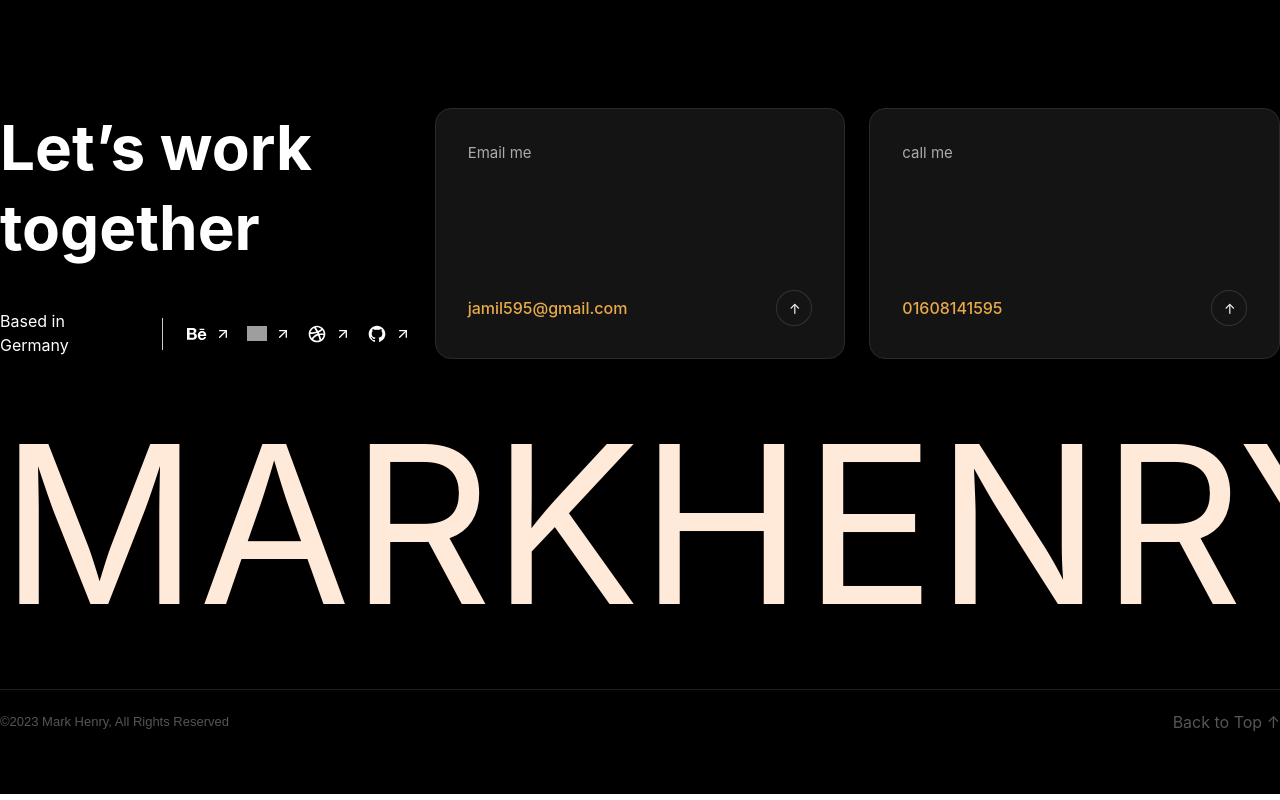
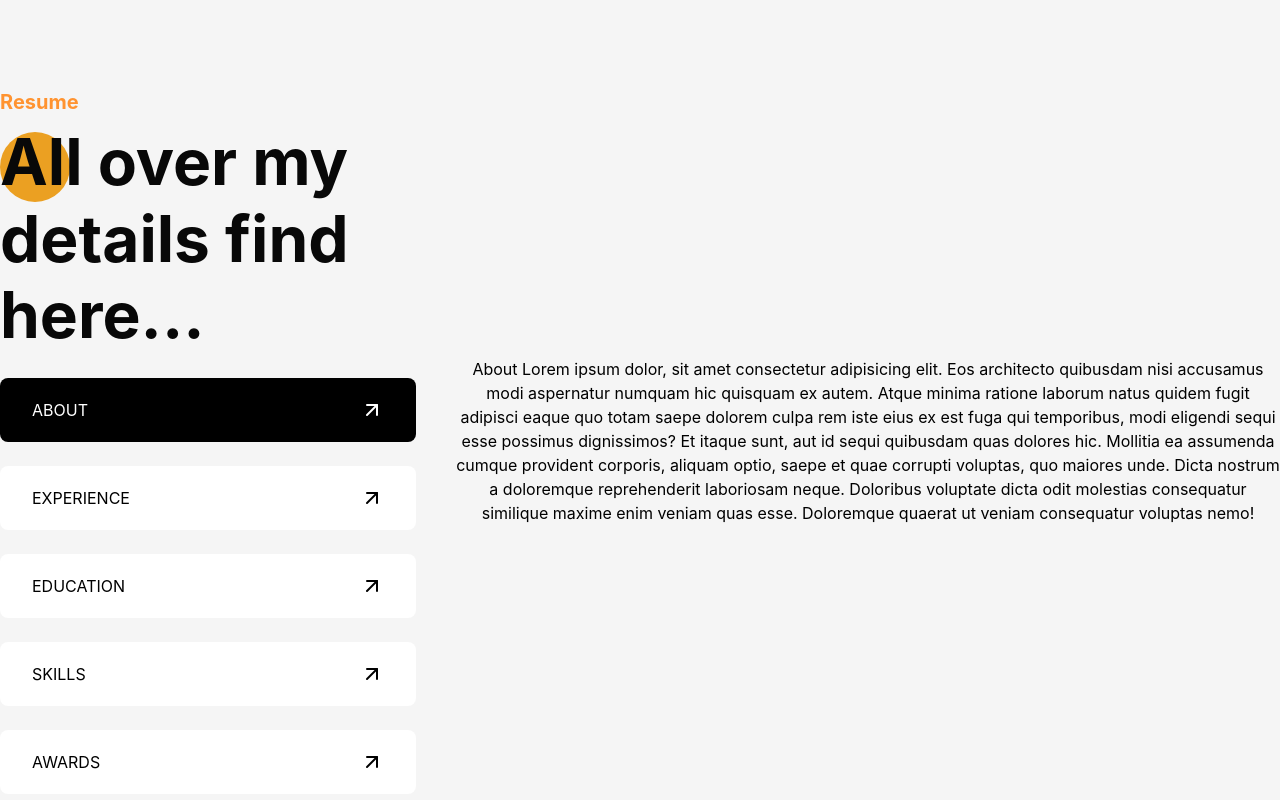
Before and after one commit to Jamil-coder360/Personal_Portfolio, a React (Vite) app: page / in a window 1280 px wide. Shown: the part 1700-2500 px from the top of the page. Built offline with nearby package versions, Linux system fonts and the light colour scheme; grey boxes are pictures that could not be loaded.

Commit message:
Resume page add

```diff
--- a/src/components/Button.jsx
+++ b/src/components/Button.jsx
@@ -6,9 +6,9 @@ const styles = {
   transparent: "bg-transparent text-black border border-gray-400",
   yellow:"bg-[#FFB646] text-white"
 };
-const Button = ({children,variant = "black"}) => {
+const Button = ({children,variant = "black",className="",...props}) => {
   return (
-   <button className={`${styles[variant]} flex items-center justify-between gap-2 py-5 px-8 uppercase cursor-pointer text-black rounded-[8px]`} >
+   <button className={`${styles[variant]} ${className} flex items-center justify-between gap-2 py-5 px-8 uppercase cursor-pointer text-black rounded-[8px]`} {...props}>
     {children}
    </button>
   )
--- /dev/null
+++ b/src/components/Resume.jsx
@@ -0,0 +1,53 @@
+import React, { useState } from "react";
+import Section from "./Section/Section";
+import Container from "./Section/Container";
+import SectionHeading from "./Section/SectionHeading";
+import Button from "./Button";
+import { ArrowUpRight, Component } from "lucide-react";
+import About from "./resume/About";
+import Experince from "./resume/Experince";
+import Education from "./resume/Education";
+import Skills from "./resume/Skills";
+import Awards from "./resume/Awards";
+const Resume = () => {
+  const [active, setActive] = useState(1);
+  const menu = [
+    {
+      id: 1,
+      name: "About",
+      component: <About />,
+    },
+    { id: 2, name: "Experience", component: <Experince /> },
+    { id: 3, name: "Education", component: <Education /> },
+    { id: 4, name: "Skills", component: <Skills /> },
+    { id: 5, name: "Awards", component: <Awards /> },
+  ];
+  const activeContent = menu.find((item) => item.id === active);
+  return (
+    <Section className="bg-[#080808]/4 py-25">
+      <Container>
+        <div className="grid grid-cols-[416px_1fr] gap-10 items-center">
+          <div className=" grid gap-6">
+            <SectionHeading
+              title="All over my details find here..."
+              subtitle="Resume"
+            />
+            {menu.map((item) => (
+              <Button
+                key={item.id}
+                onClick={() => setActive(item.id)}
+                className="w-full"
+                variant={active === item.id ? "black" : "white"}
+              >
+                {item.name} <ArrowUpRight />
+              </Button>
+            ))}
+          </div>
+          <div className="text-center">{activeContent?.component}</div>
+        </div>
+      </Container>
+    </Section>
+  );
+};
+
+export default Resume;
--- /dev/null
+++ b/src/components/resume/About.jsx
@@ -0,0 +1,9 @@
+import React from 'react'
+
+const About = () => {
+  return (
+    <div className='text-black'>About Lorem ipsum dolor, sit amet consectetur adipisicing elit. Eos architecto quibusdam nisi accusamus modi aspernatur numquam hic quisquam ex autem. Atque minima ratione laborum natus quidem fugit adipisci eaque quo totam saepe dolorem culpa rem iste eius ex est fuga qui temporibus, modi eligendi sequi esse possimus dignissimos? Et itaque sunt, aut id sequi quibusdam quas dolores hic. Mollitia ea assumenda cumque provident corporis, aliquam optio, saepe et quae corrupti voluptas, quo maiores unde. Dicta nostrum a doloremque reprehenderit laboriosam neque. Doloribus voluptate dicta odit molestias consequatur similique maxime enim veniam quas esse. Doloremque quaerat ut veniam consequatur voluptas nemo!</div>
+  )
+}
+
+export default About
--- /dev/null
+++ b/src/components/resume/Awards.jsx
@@ -0,0 +1,9 @@
+import React from 'react'
+
+const Awards = () => {
+  return (
+    <div>Awards</div>
+  )
+}
+
+export default Awards
--- /dev/null
+++ b/src/components/resume/Education.jsx
@@ -0,0 +1,9 @@
+import React from 'react'
+
+const Education = () => {
+  return (
+    <div>Education</div>
+  )
+}
+
+export default Education
--- /dev/null
+++ b/src/components/resume/Experince.jsx
@@ -0,0 +1,9 @@
+import React from 'react'
+
+const Experince = () => {
+  return (
+    <div>Experince</div>
+  )
+}
+
+export default Experince
--- /dev/null
+++ b/src/components/resume/Skills.jsx
@@ -0,0 +1,9 @@
+import React from 'react'
+
+const Skills = () => {
+  return (
+    <div>Skills</div>
+  )
+}
+
+export default Skills
--- a/src/pages/Homepage.jsx
+++ b/src/pages/Homepage.jsx
@@ -1,12 +1,14 @@
 import React from 'react'
 import Banner from '../components/Banner'
 import Service from '../components/service/Service'
+import Resume from '../components/Resume'
 
 const Homepage = () => {
     return(
         <>
         <Banner />
         <Service />
+        <Resume />
         </>
     )
 }
```
